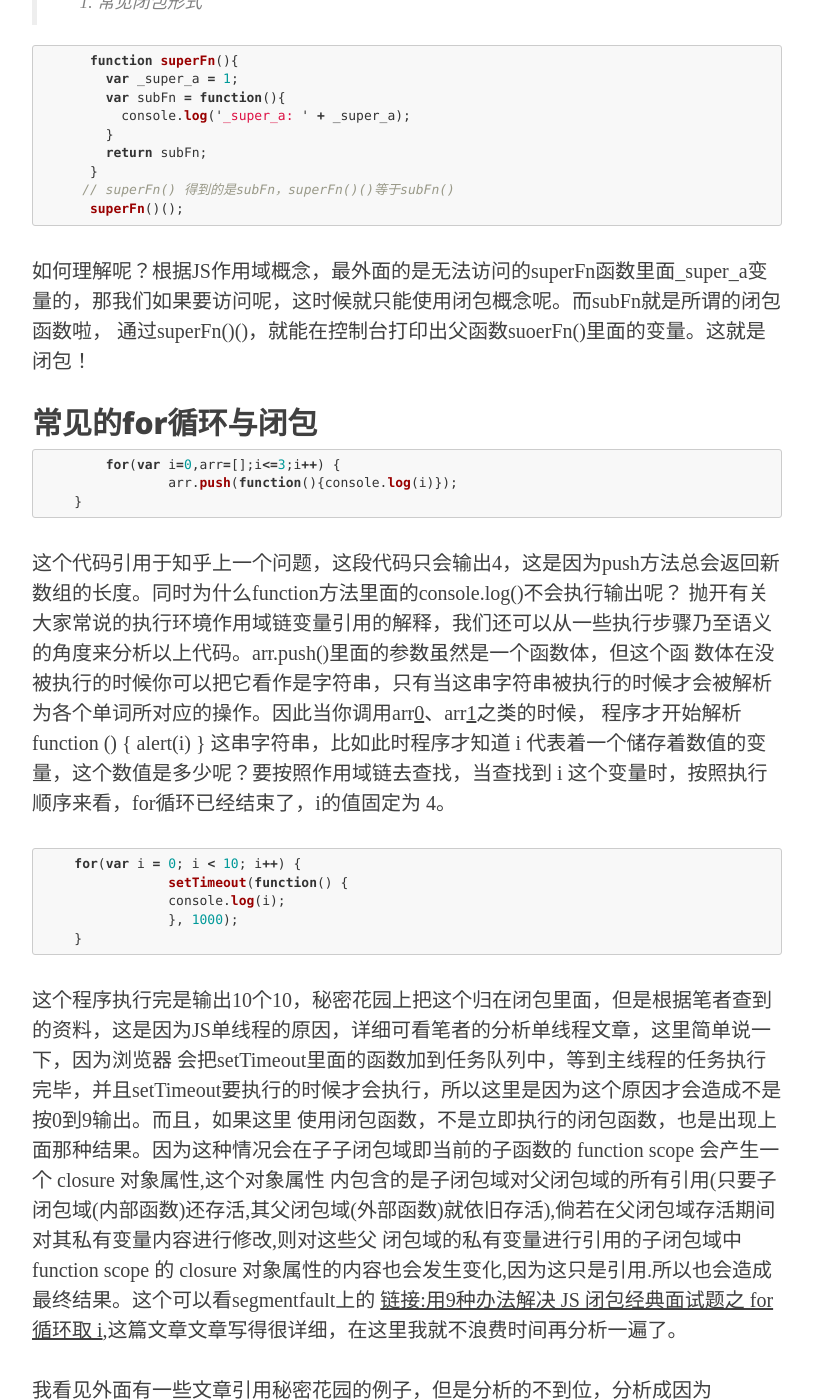
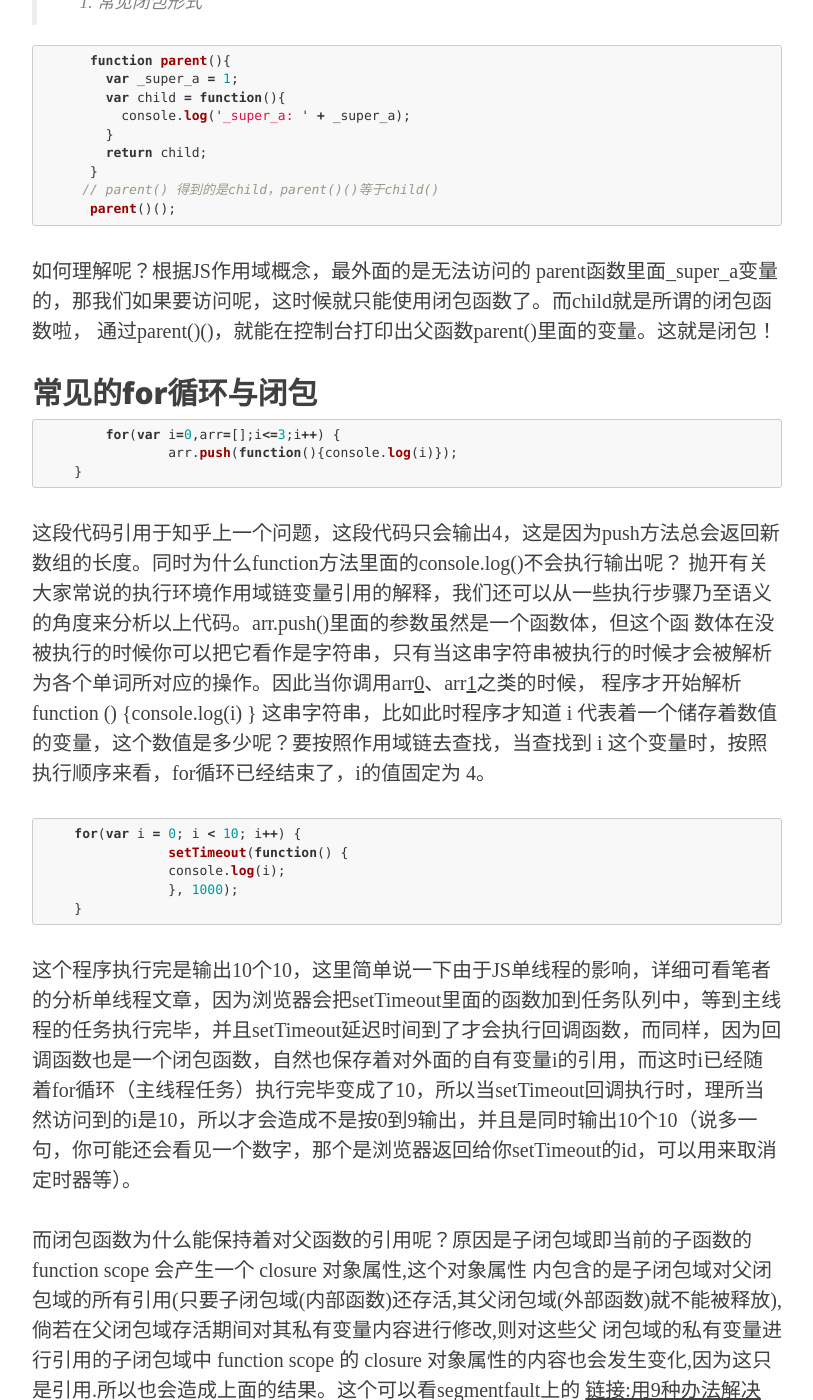
Before and after one commit to XJIANBIN/XJIANBIN.github.io, a Jekyll site: the page built from _posts/2017-3-15-For loop and Closures.md, in a window 1280 px wide and 1400 px high, scrolled down 947 px. Shown: the whole window, without its empty margins (233-1046 px from the left). Built offline with Jekyll 4.4.1, drawn with Linux system fonts in a browser that asks for light colours; nearby versions of some CDN libraries; some web fonts are replaced; comment, search, counter and statistics services are not loaded; some of the changed text lies outside the part shown.

Commit message:
update Closures acticle

````diff
--- a/_posts/2017-3-15-For loop and Closures.md
+++ b/_posts/2017-3-15-For loop and Closures.md
@@ -19,26 +19,26 @@
 
 > 1. 闭包是指那些能够访问独立(自由)变量的函数 (变量在本地使用，但定义在一个封闭的作用域中)。换句话说，这些函数可以“记忆”它被创建时候的环境。这是MDN上的解释。
 
-  说下我自己的理解，因为JS存在函数作用域的概念，不可以对作用域进行引用或赋值，因此没有办法在外部访问函数里面变量。就是一个父函数里面嵌套一个子函数，
-  而父函数是无法访问子函数的变量，而子函数是可以访问父函数的变量。而唯一的途径就是通过闭包函数。这时候就可以把子函数当成一个闭包函数，在子函数先打印父函数变量出来，
-  然后return 子函数，这时当window执行环境执行父函数时候，就可以访问到父函数里面的变量，通过父函数()()。这里看不明白？没关系，下面有例子，肯定教到你懂！请继续！
+  说下我自己的理解，因为JS存在函数作用域的概念，不可以对作用域进行引用或赋值，因此没有办法在外部访问函数里面变量。简单来讲，可以看成一个父函数里面嵌套一个子函数，
+  而父函数是无法访问子函数的变量，而子函数是可以访问父函数的变量。而唯一的途径就是通过上述闭包函数。这时候就可以把子函数当成一个闭包函数，在子函数先打印父函数变量出来，
+  然后return 子函数，这时当window执行环境执行父函数时候，就相当于访问到父函数里面的变量，通过父函数()()。这里看不明白？没关系，下面有例子，肯定教到你懂！请继续！
 
 > 2.  常见闭包形式
 
 ```javascript
-      function superFn(){
+      function parent(){
         var _super_a = 1;
-        var subFn = function(){
+        var child = function(){
           console.log('_super_a: ' + _super_a);
         }
-        return subFn;
+        return child;
       }
-     // superFn() 得到的是subFn，superFn()()等于subFn()
-      superFn()();
+     // parent() 得到的是child，parent()()等于child()
+      parent()();
 ```
 
-   如何理解呢？根据JS作用域概念，最外面的是无法访问的superFn函数里面_super_a变量的，那我们如果要访问呢，这时候就只能使用闭包概念呢。而subFn就是所谓的闭包函数啦，
-   通过superFn()()，就能在控制台打印出父函数suoerFn()里面的变量。这就是闭包！
+   如何理解呢？根据JS作用域概念，最外面的是无法访问的 parent函数里面_super_a变量的，那我们如果要访问呢，这时候就只能使用闭包函数了。而child就是所谓的闭包函数啦，
+   通过parent()()，就能在控制台打印出父函数parent()里面的变量。这就是闭包！
 
 
 ## 常见的for循环与闭包
@@ -49,10 +49,10 @@
     }
 ```
 
- 这个代码引用于知乎上一个问题，这段代码只会输出4，这是因为push方法总会返回新数组的长度。同时为什么function方法里面的console.log()不会执行输出呢？
+ 这段代码引用于知乎上一个问题，这段代码只会输出4，这是因为push方法总会返回新数组的长度。同时为什么function方法里面的console.log()不会执行输出呢？
   抛开有关大家常说的执行环境作用域链变量引用的解释，我们还可以从一些执行步骤乃至语义的角度来分析以上代码。arr.push()里面的参数虽然是一个函数体，但这个函
   数体在没被执行的时候你可以把它看作是字符串，只有当这串字符串被执行的时候才会被解析为各个单词所对应的操作。因此当你调用arr[0]()、arr[1]()之类的时候，
-  程序才开始解析  function () { alert(i) }  这串字符串，比如此时程序才知道 i 代表着一个储存着数值的变量，这个数值是多少呢？要按照作用域链去查找，当查找到 i 这个变量时，按照执行顺序来看，for循环已经结束了，i的值固定为 4。
+  程序才开始解析  function () {console.log(i) }  这串字符串，比如此时程序才知道 i 代表着一个储存着数值的变量，这个数值是多少呢？要按照作用域链去查找，当查找到 i 这个变量时，按照执行顺序来看，for循环已经结束了，i的值固定为 4。
 
 
 ```javascript
@@ -63,19 +63,30 @@
     }
 ```
 
-   这个程序执行完是输出10个10，秘密花园上把这个归在闭包里面，但是根据笔者查到的资料，这是因为JS单线程的原因，详细可看笔者的分析单线程文章，这里简单说一下，因为浏览器
-   会把setTimeout里面的函数加到任务队列中，等到主线程的任务执行完毕，并且setTimeout要执行的时候才会执行，所以这里是因为这个原因才会造成不是按0到9输出。而且，如果这里
-   使用闭包函数，不是立即执行的闭包函数，也是出现上面那种结果。因为这种情况会在子子闭包域即当前的子函数的 function scope 会产生一个 closure 对象属性,这个对象属性
-   内包含的是子闭包域对父闭包域的所有引用(只要子闭包域(内部函数)还存活,其父闭包域(外部函数)就依旧存活),倘若在父闭包域存活期间对其私有变量内容进行修改,则对这些父
-   闭包域的私有变量进行引用的子闭包域中 function scope 的 closure 对象属性的内容也会发生变化,因为这只是引用.所以也会造成最终结果。这个可以看segmentfault上的
+   这个程序执行完是输出10个10，这里简单说一下由于JS单线程的影响，详细可看笔者的分析单线程文章，因为浏览器会把setTimeout里面的函数加到任务队列中，等到主线程的任务执行完毕，并且setTimeout延迟时间到了才会执行回调函数，而同样，因为回调函数也是一个闭包函数，自然也保存着对外面的自有变量i的引用，而这时i已经随着for循环（主线程任务）执行完毕变成了10，所以当setTimeout回调执行时，理所当然访问到的i是10，所以才会造成不是按0到9输出，并且是同时输出10个10（说多一句，你可能还会看见一个数字，那个是浏览器返回给你setTimeout的id，可以用来取消定时器等）。
+
+   而闭包函数为什么能保持着对父函数的引用呢？原因是子闭包域即当前的子函数的 function scope 会产生一个 closure 对象属性,这个对象属性
+   内包含的是子闭包域对父闭包域的所有引用(只要子闭包域(内部函数)还存活,其父闭包域(外部函数)就不能被释放),倘若在父闭包域存活期间对其私有变量内容进行修改,则对这些父
+   闭包域的私有变量进行引用的子闭包域中 function scope 的 closure 对象属性的内容也会发生变化,因为这只是引用.所以也会造成上面的结果。这个可以看segmentfault上的
    [链接:用9种办法解决 JS 闭包经典面试题之 for 循环取 i](https://segmentfault.com/a/1190000003818163),这篇文章文章写得很详细，在这里我就不浪费时间再分析一遍了。
 
-   我看见外面有一些文章引用秘密花园的例子，但是分析的不到位，分析成因为setTimeout异步，而for循环的i瞬间执行完，就是比异步快，所以造成最后答案是永远输出10。而且下面
+   综上，此类for循环与闭包问题，我个人观点，并不能当成一个很好的闭包例子。究其根本，是因为在js中for循环并不存在块级作用域，所以变量i是一个全局变量，而循环体内闭包函数里面i的引用保存的是全局那个i，所以最后打印出来都是最后一个i,下面图片证明i是全局变量，全局可访问到
+   <img src="{{ "/img/closure_var.jpg" | prepend: site.baseurl }}" style="width:80%;height:300px;">
+
+   而我们可以通过ES6新增的let命令来解决这个问题，let命令可以生成一个块级作用域，声明的变量仅在块级作用域内有效。效果如下图：即在全局访问不到循环定义变量
+    <img src="{{ "/img/closure_let.jpg" | prepend: site.baseurl }}" style="width:80%;height:300px;">
+
+   摘自[阮一峰老师ECMAScript 6 入门](http://es6.ruanyifeng.com/#docs/let#let命令)：变量i是let声明的，当前的i只在本轮循环有效，所以每一次循环的i其实都是一个新的变量，
+   所以在闭包函数里面访问的便是对应i的引用，你可能 会问，如果每一轮循环的变量i都是重新声明的，那它怎么知道上一轮循环的值，从而计算出本轮循环的值？这是因为 JavaScript
+   引擎内部会记住上一轮循环的值，初始化本轮的 变量i时，就在上一轮循环的基础上进行计算。
+
+
+   我看见其他一些文章引用秘密花园的例子，但是分析的不到位，分析成因为setTimeout异步，而for循环的i瞬间执行完，就是比异步快，所以造成最后答案是永远输出10。而且下面
    评论也有的人理解错了，作者也未能指正，说明作者也并没能正确理解。所以上面根据自己理解分析一遍，希望不会误人子弟。最后希望对你有帮助。
 
 
 ## 结语
 
-  今天的分享就到这里，我声明一下，因为笔者也不是圣人，不可能没有错误，况且圣人也不一定出错，有些知识可能有差错，因为大家都是在彼此学习的过程中，所以希望发现我文章错误
+  今天的分享就到这里，我声明一下，因为笔者也不是圣人，不可能没有错误，况且圣人也可能出错，有些知识可能有差错，因为大家都是在彼此学习的过程中，所以希望发现我文章错误
   的朋友能联系我，博客导航可以找到我的个人信息，可以联系我，不会让错误误导更多的读者。不过，我也向大家保证，我的博客，我绝对是用心写的，这些知识，如果我自己没有经过大量
-  资料验证，我是不敢发出来给大家的。所以大家可以放心。
+  资料验证，我是不敢发出来给大家的。所以大家可以放心。并且我也会持续更新。
````
Also changed, not shown: img/closure_let.jpg (added), img/closure_var.jpg (added).
